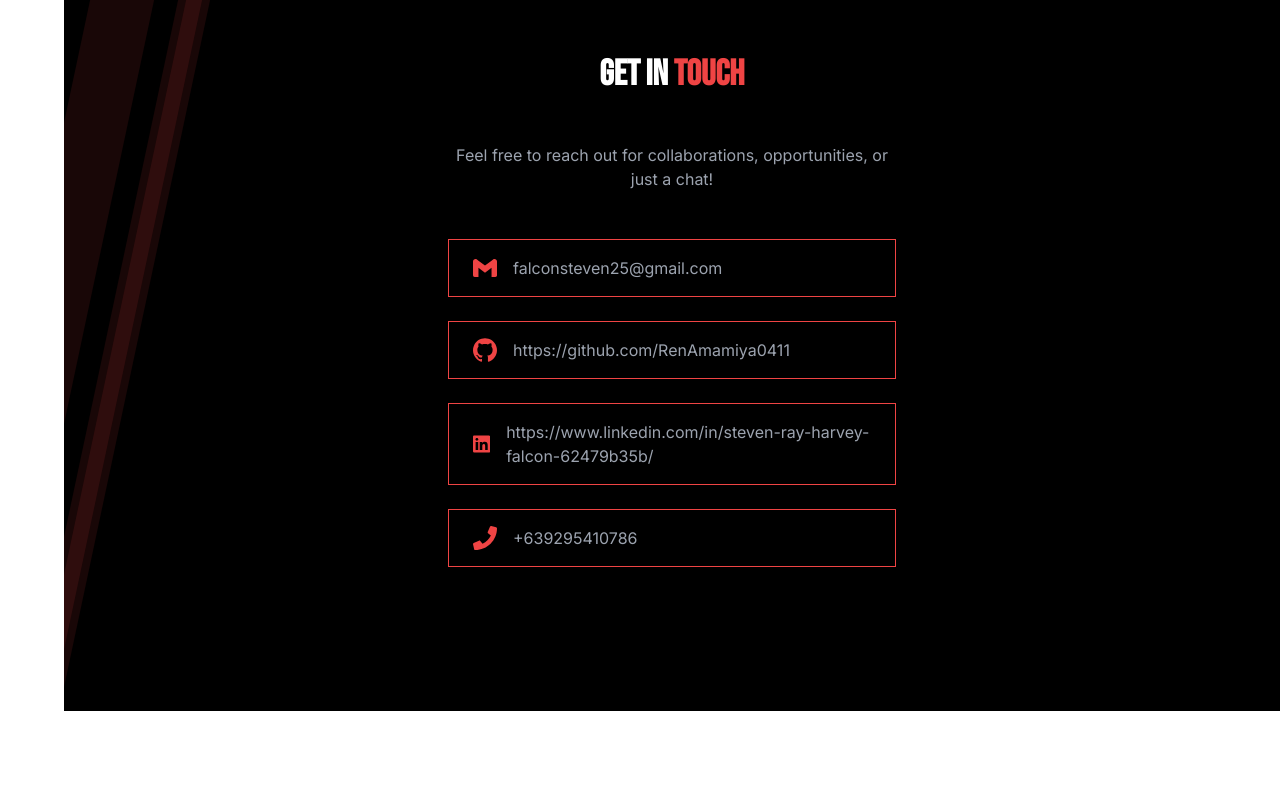
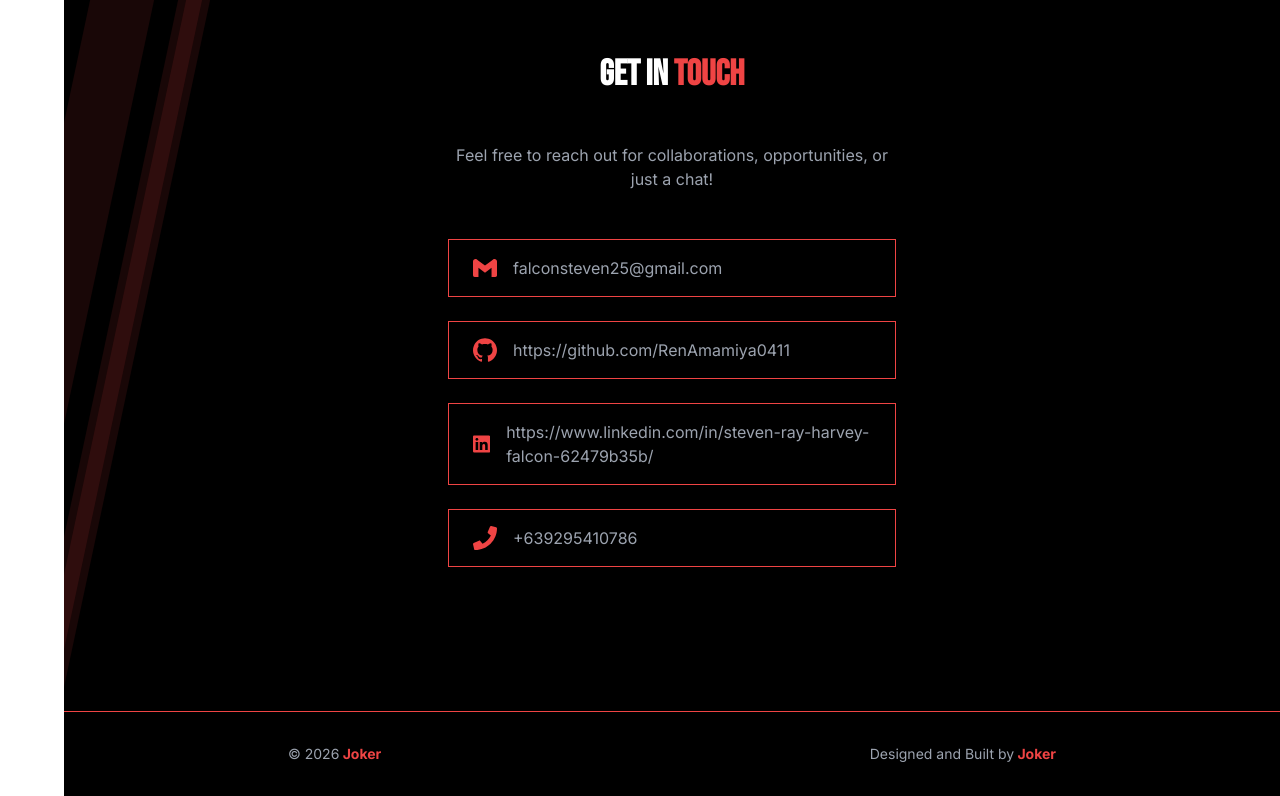
Before and after one commit to RenAmamiya0411/Website-Portfolio-v2, a React (Vite) app: page / in a window 1280 px wide. Shown: the part 3975-4771 px from the top of the page. Before the commit the page ends 4686 px from the top, so only its background shows below. Built offline with nearby package versions, Linux system fonts and the light colour scheme.

Commit message:
Linked Footer.tsx to App.tsx

```diff
--- a/src/App.tsx
+++ b/src/App.tsx
@@ -7,6 +7,7 @@ import Projects from "./parts/Projects";
 import Skills from "./parts/Skills";
 import FadeIn from "./utilities/FadeIn";
 import Preloader from "./utilities/Preloader";
+import Footer from "./parts/Footer";
 
 function App() {
   const [loading, setLoading] = useState(true);
@@ -33,6 +34,7 @@ function App() {
       <FadeIn>
         <Contact />
       </FadeIn>
+      <Footer />
     </div>
   );
 }
```
